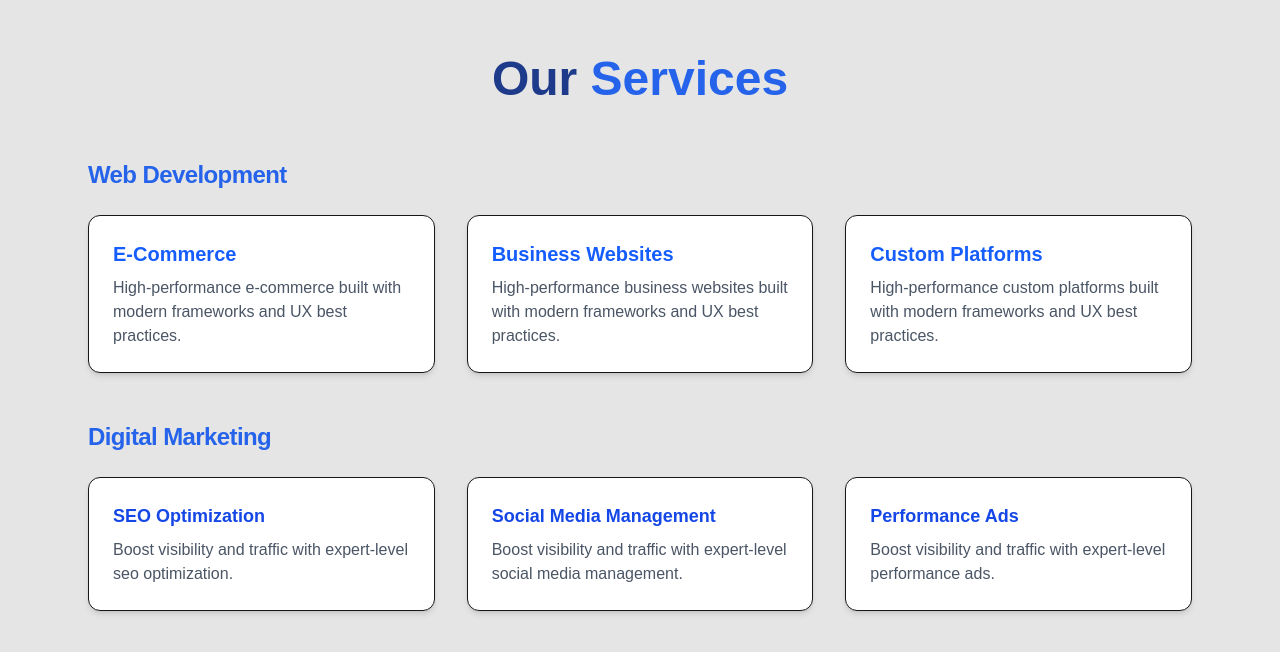
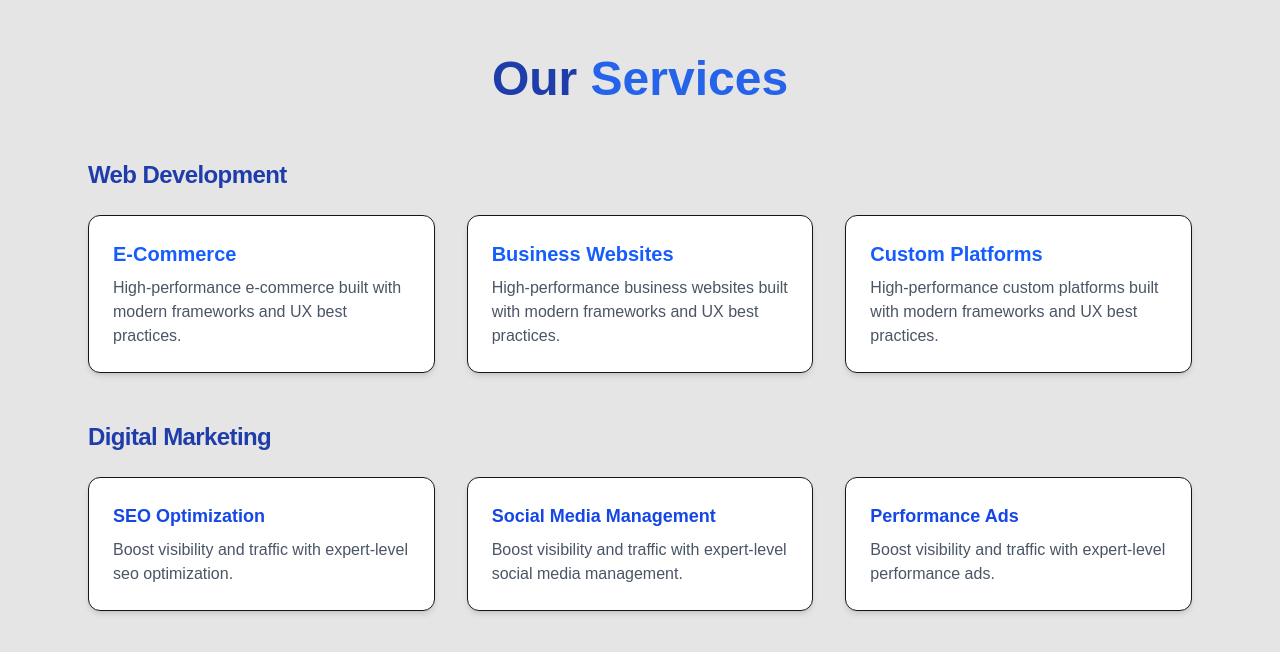
Before and after one commit to vineethkyadasu/vikrin-website, a Next.js app: page / in a window 1280 px wide. Shown: the part 814-1466 px from the top of the page. Built offline with nearby package versions, Linux system fonts and the light colour scheme.

Commit message:
Fix: cleaned up HeroSection and resolved build error

```diff
--- a/pages/index.js
+++ b/pages/index.js
@@ -105,11 +105,11 @@ export default function Home() {
 
         {/* Services Section */}
 <section id="services" className="py-24 px-6 max-w-6xl mx-auto">
-  <h2 className="text-4xl md:text-5xl font-extrabold text-center mb-14 text-[#1e3a8a]">
+  <h2 className="text-4xl md:text-5xl font-extrabold text-center mb-14 text-[#1F3CAB]">
     Our <span className="text-[#2563eb]">Services</span>
   </h2>
 
-  <h3 className="text-2xl font-semibold mb-6 text-[#2563eb] tracking-tight">Web Development</h3>
+  <h3 className="text-2xl font-semibold mb-6 text-[#1F3CAB] tracking-tight">Web Development</h3>
   <div className="grid grid-cols-1 md:grid-cols-3 gap-8 mb-12">
     {["E-Commerce", "Business Websites", "Custom Platforms"].map((title, index) => (
       <motion.div
@@ -128,7 +128,7 @@ export default function Home() {
     ))}
   </div>
 
-  <h3 className="text-2xl font-semibold mb-6 text-[#2563eb] tracking-tight">Digital Marketing</h3>
+  <h3 className="text-2xl font-semibold mb-6 text-[#1F3CAB] tracking-tight">Digital Marketing</h3>
   <div className="grid grid-cols-1 md:grid-cols-3 gap-8">
     {["SEO Optimization", "Social Media Management", "Performance Ads"].map((title, index) => (
       <motion.div
```
